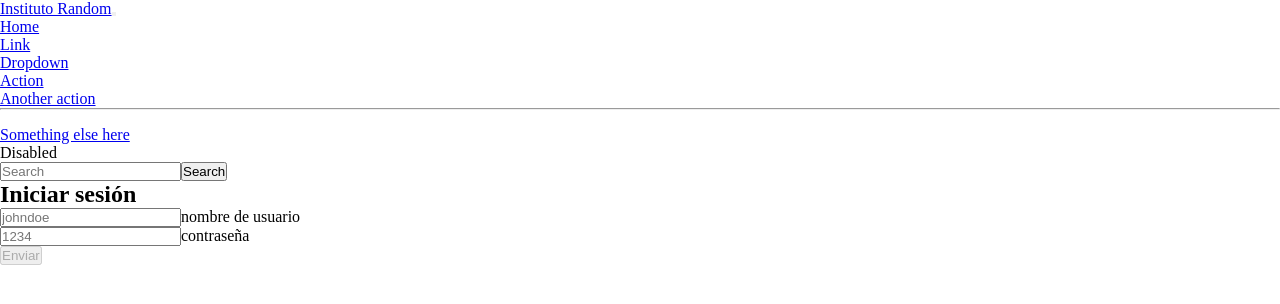
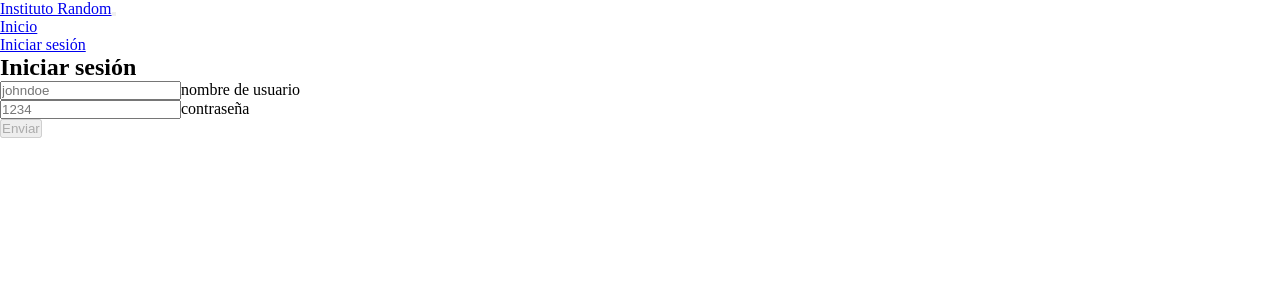
Before and after one commit to ivanvrdev/random_college_frontend, a React (Vite) app: page /signIn in a window 1280 px wide. Shown: the top 304 px of the page. Built offline with nearby package versions, Linux system fonts and the light colour scheme.

Commit message:
Implementación de redux y funcionalidadesde la navbar 25-10-2022

```diff
--- a/package.json
+++ b/package.json
@@ -9,9 +9,11 @@
     "preview": "vite preview"
   },
   "dependencies": {
+    "@reduxjs/toolkit": "^1.8.6",
     "formik": "^2.2.9",
     "react": "^18.2.0",
     "react-dom": "^18.2.0",
+    "react-redux": "^8.0.4",
     "react-router-dom": "^6.4.2",
     "yup": "^0.32.11"
   },
--- a/src/components/Navbar.jsx
+++ b/src/components/Navbar.jsx
@@ -1,5 +1,60 @@
-import React from 'react'
-import { Link } from 'react-router-dom'
+import React, { useState, useEffect } from 'react'
+import { Link, useLocation } from 'react-router-dom'
+import { useSelector } from 'react-redux'
+
+const NavItemSesion = () => {
+
+    const { token, user } = useSelector(state => state.user)
+
+    if(!token){
+        return (
+            <div className="nav-item">
+                <Link to='/signIn' className='nav-link'>Iniciar sesión</Link>
+            </div>
+        )
+    }
+
+    return (
+        <div className="navbar-nav mb-lg-0 pe-5">
+            <div className="nav-item dropdown pe-5">
+                <a className="nav-link active dropdown-toggle" href="#" role="button" data-bs-toggle="dropdown" aria-expanded="false">
+                    {user.username}
+                </a>
+                <ul className="dropdown-menu">
+                    <li><a className="dropdown-item" href="#">Action</a></li>
+                    <li><a className="dropdown-item" href="#">Another action</a></li>
+                    <li><hr className="dropdown-divider" /></li>
+                    <li><a className="dropdown-item" href="#">Cerrar sesión</a></li>
+                </ul>
+            </div>
+        </div>
+    )
+}
+
+const NavItem = ({path, name}) => {
+
+    const location = useLocation()
+
+    const [isActive, setIsActive] = useState(false)
+
+    useEffect(()=>{
+
+        if(location.pathname !== path) {
+            setIsActive(false)
+            return
+        }
+
+        setIsActive(true)
+    }, [location])
+
+    return (
+        <li className='nav-item'>
+            <Link to={path} className={'nav-link' + (isActive ? ' active' : '')}>
+                {name}
+            </Link>
+        </li>
+    )
+}
 
 const Navbar = () => {
   return (
@@ -11,31 +66,9 @@ const Navbar = () => {
             </button>
             <div className="collapse navbar-collapse" id="navbarSupportedContent">
                 <ul className="navbar-nav me-auto mb-2 mb-lg-0">
-                    <li className="nav-item">
-                        <a className="nav-link active" aria-current="page" href="#">Home</a>
-                    </li>
-                    <li className="nav-item">
-                        <a className="nav-link" href="#">Link</a>
-                    </li>
-                    <li className="nav-item dropdown">
-                        <a className="nav-link dropdown-toggle" href="#" role="button" data-bs-toggle="dropdown" aria-expanded="false">
-                        Dropdown
-                        </a>
-                        <ul className="dropdown-menu">
-                        <li><a className="dropdown-item" href="#">Action</a></li>
-                        <li><a className="dropdown-item" href="#">Another action</a></li>
-                        <li><hr className="dropdown-divider" /></li>
-                        <li><a className="dropdown-item" href="#">Something else here</a></li>
-                        </ul>
-                    </li>
-                    <li className="nav-item">
-                        <a className="nav-link disabled">Disabled</a>
-                    </li>
+                    <NavItem path='/' name='Inicio'/>
                 </ul>
-                <form className="d-flex" role="search">
-                    <input className="form-control me-2" type="search" placeholder="Search" aria-label="Search" />
-                    <button className="btn btn-outline-success" type="submit">Search</button>
-                </form>
+                <NavItemSesion />
             </div>
         </div>
     </nav>
--- a/src/main.jsx
+++ b/src/main.jsx
@@ -1,10 +1,17 @@
 import React from 'react'
 import ReactDOM from 'react-dom/client'
+import { Provider } from 'react-redux'
+
 import App from './App'
+
 import './styles/main.css'
+
+import store from './redux/store'
 
 ReactDOM.createRoot(document.getElementById('root')).render(
   <React.StrictMode>
-    <App />
+    <Provider store={store}>
+      <App />
+    </Provider>
   </React.StrictMode>
 )
--- a/src/pages/SignIn/index.jsx
+++ b/src/pages/SignIn/index.jsx
@@ -2,6 +2,9 @@ import React, {useState} from 'react'
 import { Formik } from 'formik'
 import * as Yup from 'yup'
 import { useNavigate } from 'react-router-dom'
+import { useDispatch } from 'react-redux'
+
+import { signIn } from '../../redux/userSlice'
 
 import FloatingLabelInput from '../../components/FloatingLabelInput'
 import Alert from '../../components/Alert'
@@ -20,6 +23,7 @@ const signInSchema = Yup.object().shape({
 
 const SignIn = () => {
   const navigate = useNavigate()
+  const dispatch = useDispatch()
 
   const [serverResponse, setServerResponse] = useState(null)
 
@@ -42,11 +46,17 @@ const SignIn = () => {
       referrerPolicy: 'no-referrer',
       body: JSON.stringify(values)
     })
+
+    const data = await response.json()
+
     if(response.ok){
+
+      const { user, token } = data
+
+      dispatch(signIn({user, token}))
+
       navigate('/')
     }
-
-    const data = await response.json()
 
     setServerResponse(data)
   }
@@ -98,7 +108,9 @@ const SignIn = () => {
                           Enviar
                         </button>
                       </div> :
-                      <Loader />
+                      <div className="row justify-content-center">
+                        <Loader />
+                      </div>
                     }
                     {serverResponse && !isSubmitting && <Alert message={serverResponse.message} type={serverResponse.type}/>}
                   </form>
--- /dev/null
+++ b/src/redux/store.js
@@ -0,0 +1,8 @@
+import { configureStore } from '@reduxjs/toolkit'
+import userReducer from '../redux/userSlice'
+
+export default configureStore({
+    reducer: {
+        user: userReducer
+    }
+})
--- /dev/null
+++ b/src/redux/userSlice.js
@@ -0,0 +1,19 @@
+import { createSlice } from "@reduxjs/toolkit"
+
+const guestUser = {
+    username: 'Invitado',
+    token: null
+}
+
+export const userSlice = createSlice({
+    name: 'user',
+    initialState: guestUser,
+    reducers: {
+        signIn: (state, action) => ({...state, ...action.payload}),
+        signOut: (state, action) => guestUser
+    }
+})
+
+export const { signIn, signOut } = userSlice.actions
+
+export default userSlice.reducer
```
Also changed, not shown: 1 other file (tests, documents, lock files or other folders).
